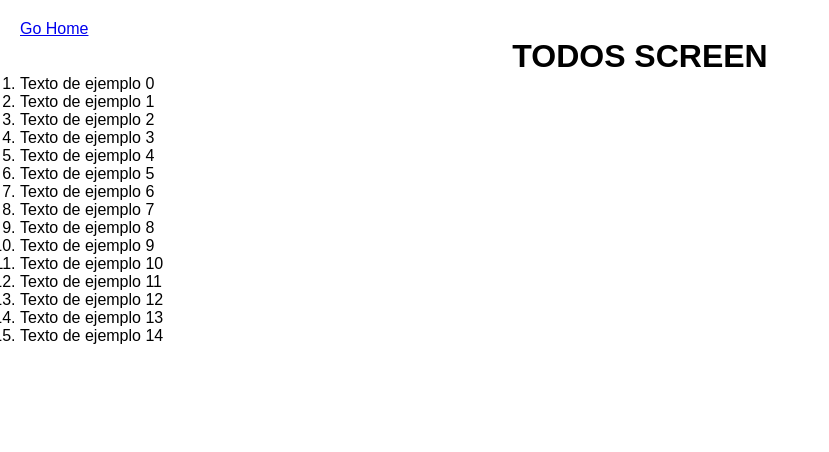
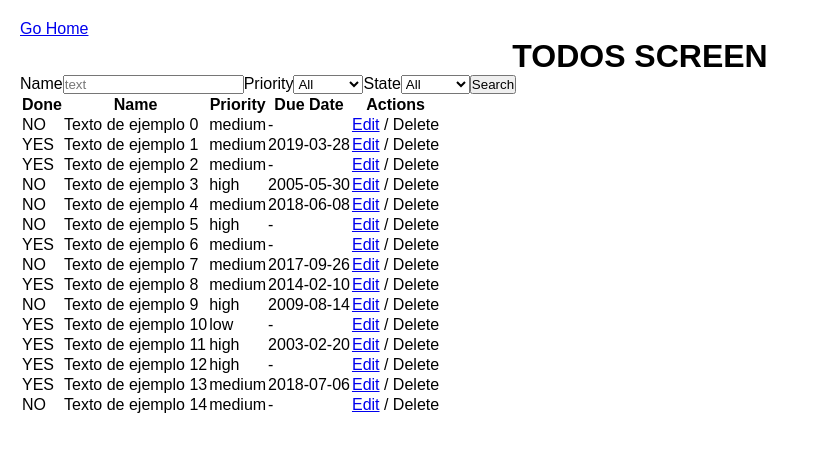
Before and after one commit to BrianWoolfolk/ToDoList-Front, a React (Create React App) app: page /todos in a window 1280 px wide. Shown: the top 452 px of the page, without its empty margins (0-829 px from the left). Built offline with nearby package versions, Linux system fonts and the light colour scheme.

Commit message:
SearchControls and filters working

```diff
--- a/src/App.js
+++ b/src/App.js
@@ -1,10 +1,9 @@
 import { Link, RouterProvider, createBrowserRouter } from "react-router-dom";
 import "./theme/styles.css";
-import React from "react";
 import HomeScreen from "./screens/HomeScreen";
 import NotFoundScreen from "./screens/NotFoundScreen";
 import TodosScreen from "./screens/TodosScreen";
-import { GET } from "./utils/SimulateBack";
+import { GET, randomTodo } from "./utils/SimulateBack";
 
 /**
  * GET endpoint
@@ -14,10 +13,19 @@ import { GET } from "./utils/SimulateBack";
 async function loadTodos(req) {
   const url = new URL(req.request.url);
 
-  const data = await GET();
+  const pag = url.searchParams.get("pag") ?? 1;
+  const done = url.searchParams.get("done");
+  const filt = {
+    text: url.searchParams.get("text") || null,
+    done: done === "false" ? false : done === "true" ? true : null,
+    priority: url.searchParams.get("priority") || null,
+  };
 
-  return data;
+  return await GET(pag, filt);
 }
+
+/** @type {import("./utils/SimulateBack").ToDo[]} */
+export const DB = randomTodo(15);
 
 function App() {
   return (
--- /dev/null
+++ b/src/components/SearchControls.jsx
@@ -0,0 +1,47 @@
+import { useState } from "react";
+import { useLocation, useNavigate } from "react-router";
+
+const SearchControls = () => {
+  const navi = useLocation();
+  const navigate = useNavigate();
+
+  const [text, setText] = useState("");
+  const [priority, setPriority] = useState(null);
+  const [done, setDone] = useState(null);
+
+  const handleText = (e) => setText(e.target.value);
+  const handlePriority = (e) => setPriority(e.target.value);
+  const handleState = (e) => setDone(e.target.value);
+
+  function handleSearch() {
+    let url = navi.pathname;
+    url += `?text=${text}&priority=${priority}&done=${done}`;
+    navigate(url);
+  }
+
+  return (
+    <div className="search-controls">
+      <label htmlFor="name">Name</label>
+      <input type="text" id="name" placeholder="text" onChange={handleText} />
+
+      <label htmlFor="priority">Priority</label>
+      <select name="priority" id="priority" onChange={handlePriority}>
+        <option value={""}>All</option>
+        <option value={"high"}>High</option>
+        <option value={"medium"}>Medium</option>
+        <option value={"low"}>Low</option>
+      </select>
+
+      <label htmlFor="done">State</label>
+      <select name="done" id="done" onChange={handleState}>
+        <option value={""}>All</option>
+        <option value={true}>Done</option>
+        <option value={false}>Undone</option>
+      </select>
+
+      <button onClick={handleSearch}>Search</button>
+    </div>
+  );
+};
+
+export default SearchControls;
--- a/src/screens/TodosScreen.jsx
+++ b/src/screens/TodosScreen.jsx
@@ -1,4 +1,7 @@
-import { useLoaderData } from "react-router";
+import { Outlet, useLoaderData } from "react-router";
+import { intoInputDate } from "../scripts/scripts";
+import SearchControls from "../components/SearchControls";
+import { Link } from "react-router-dom";
 
 const TodosScreen = () => {
   /** @type {import("../utils/SimulateBack").ToDo[]} */
@@ -7,19 +10,41 @@ const TodosScreen = () => {
   return (
     <>
       <h1>TODOS SCREEN</h1>
-      {/* <SearchControls /> */}
+
+      <SearchControls />
 
       {/* <CreateButton /> */}
 
-      {/* <ShowTable /> */}
+      <table>
+        <thead>
+          <tr>
+            <th>Done</th>
+            <th>Name</th>
+            <th>Priority</th>
+            <th>Due Date</th>
+            <th>Actions</th>
+          </tr>
+        </thead>
+        <tbody>
+          {data.map((item, index) => {
+            return (
+              <tr key={index}>
+                <td>{item.done ? "YES" : "NO"}</td>
+                <td>{item.text}</td>
+                <td>{item.priority}</td>
+                <td>{item.due_date ? intoInputDate(item.due_date) : "-"}</td>
+                <td>
+                  <Link to={"/todos/" + item.id}>Edit</Link> / Delete
+                </td>
+              </tr>
+            );
+          })}
+        </tbody>
+      </table>
+
+      <Outlet />
 
       {/* <ShowMetrics /> */}
-
-      <ol>
-        {data.map((item) => (
-          <li>{item.text}</li>
-        ))}
-      </ol>
     </>
   );
 };
--- a/src/utils/SimulateBack.js
+++ b/src/utils/SimulateBack.js
@@ -1,14 +1,11 @@
+import { DB } from "../App";
 import { randomDate, randomRange } from "../scripts/scripts";
-import DB from "./db.json";
-
-/** @type {ToDo[]} */
-const list = randomTodo(15);
 
 /**
  *
  * @param {number} size
  */
-function randomTodo(size) {
+export function randomTodo(size) {
   const p = ["high", "medium", "low"];
   const aux = [];
 
@@ -31,22 +28,37 @@ function randomTodo(size) {
 }
 
 /** @typedef {"high" | "medium" | "low"} Priority */
-/** @typedef {{done: boolean | null, name: string | null, priority: Priority | null }} Filters */
+/** @typedef {{done: boolean | null, text: string | null, priority: Priority | null }} Filters */
 /** @typedef {{done: "asc" | "desc" | null, priority: "asc" | "desc" | null}} Sorts */
 /** @typedef {{id: number, text: string, due_date: string | null, done: boolean, done_date: string | null, priority: Priority, creation_date: string}} ToDo */
 
 /**
  * Returns all ToDo's
  * @param {number} pag
- * @param {Priority} filter
+ * @param {Filters} filter
  * @param {Sorts} sort
  */
 export async function GET(
   pag = 1,
-  filter = { done: null, name: null, priority: null },
+  filter = { done: null, text: null, priority: null },
   sort = { done: null, priority: null }
 ) {
-  return list;
+  let aux = DB;
+
+  if (filter) {
+    const priors = ["high", "medium", "low"];
+    aux = DB.filter((todo) => {
+      if (filter.text && !todo.text.includes(filter.text)) return false;
+      if (typeof filter.done === "boolean" && filter.done !== todo.done)
+        return false;
+      if (priors.includes(filter.priority) && filter.priority !== todo.priority)
+        return false;
+
+      return true;
+    });
+  }
+
+  return aux;
 }
 
 /**
@@ -55,7 +67,7 @@ export async function GET(
  * @returns Success or Failure status
  */
 export async function POST(todo) {
-  list.push(todo);
+  DB.push(todo);
   return true;
 }
 
@@ -65,7 +77,7 @@ export async function POST(todo) {
  * @returns Success or Failure status
  */
 export async function PUT(todo) {
-  list[0] = { ...todo };
+  DB[0] = { ...todo };
   return true;
 }
 
@@ -76,10 +88,10 @@ export async function PUT(todo) {
  * @returns Success or Failure status
  */
 export async function COMPLETE(id, done = true) {
-  if (list[0].done === done) return true;
+  if (DB[0].done === done) return true;
 
-  list[0].done = done;
-  list[0].done_date = done ? new Date().toISOString() : null;
+  DB[0].done = done;
+  DB[0].done_date = done ? new Date().toISOString() : null;
 
   return true;
 }
```
